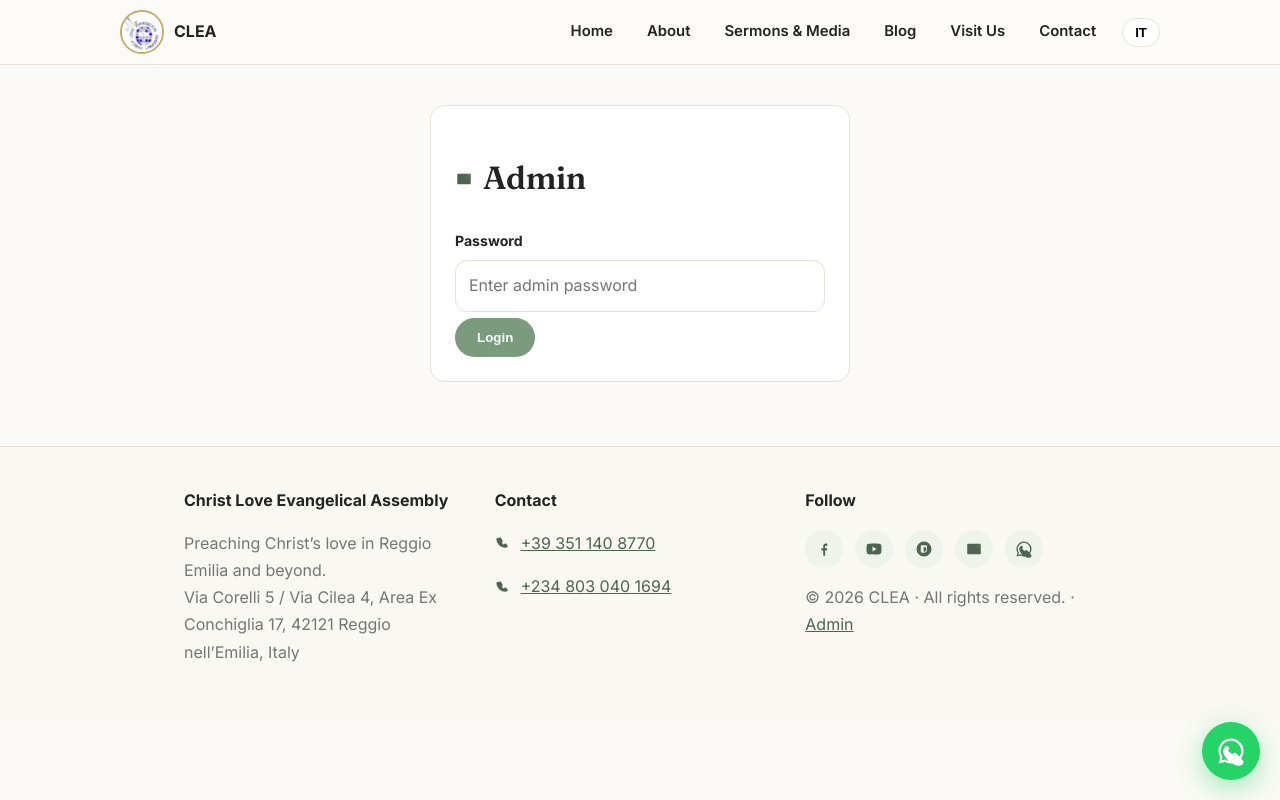
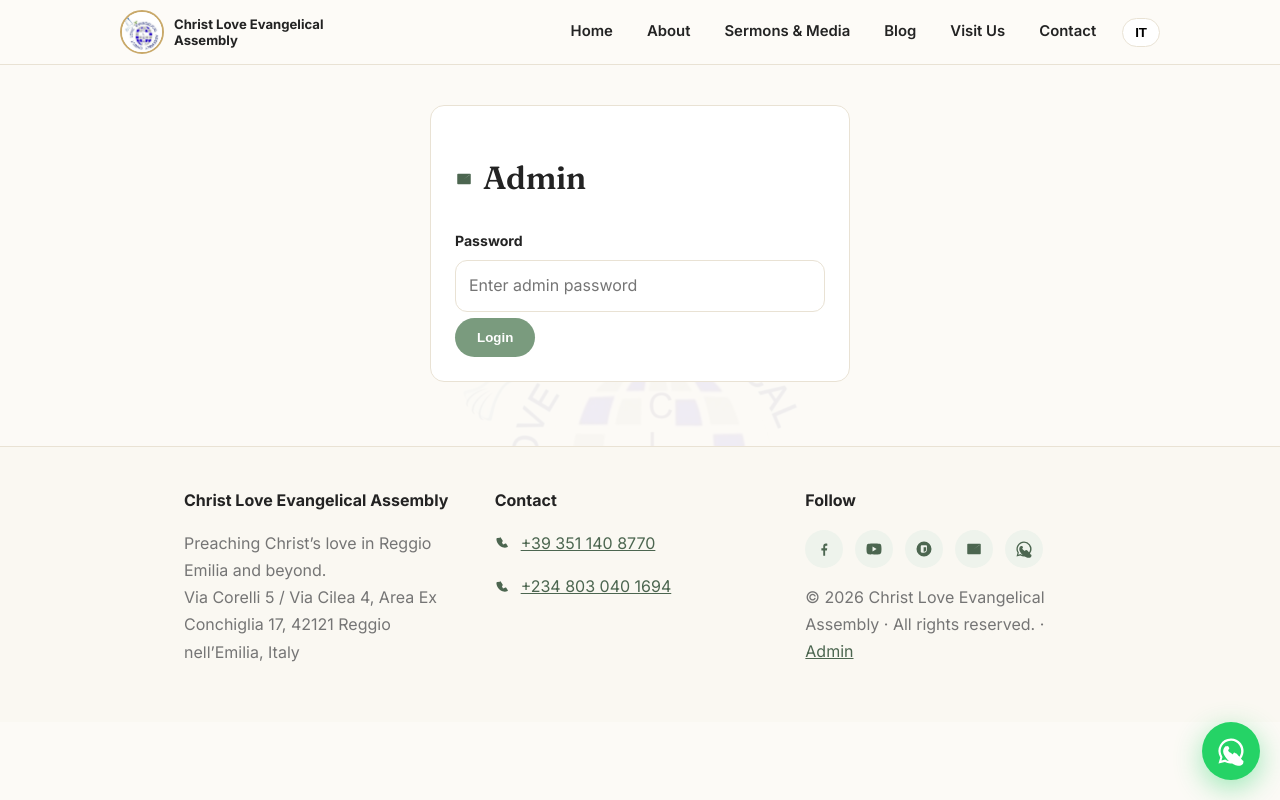
Before and after one commit to knight-dev01/CLEA, a React (Vite) app: page /admin in a window 1280 px wide. Built offline with nearby package versions, Linux system fonts and the light colour scheme.

Commit message:
Full church name site-wide, logo watermark backdrop, error-153-tolerant YouTube player

```diff
--- a/index.html
+++ b/index.html
@@ -5,7 +5,7 @@
 <link rel="icon" type="image/jpeg" href="logo.jpg" />
 <meta name="viewport" content="width=device-width, initial-scale=1.0" />
 <title>CLEA Reggio Emilia | Christ Love Evangelical Assembly — Chiesa Evangelica</title>
-<meta name="description" content="Christ Love Evangelical Assembly (CLEA) in Reggio Emilia, Italy. Sunday celebration 10:00, Bible study & prayer. Chiesa evangelica a Reggio Emilia — Via Corelli 5. EN/IT." />
+<meta name="description" content="Christ Love Evangelical Assembly in Reggio Emilia, Italy. Sunday celebration 10:00, Bible study & prayer. Chiesa evangelica a Reggio Emilia — Via Corelli 5. EN/IT." />
 <meta name="keywords" content="CLEA, Christ Love Evangelical Assembly, church Reggio Emilia, chiesa evangelica Reggio Emilia, Nigerian church Italy, sermons, Apostle Babatope Ojo" />
 <meta name="robots" content="index, follow" />
 <link rel="canonical" href="https://clea-reggioemilia.vercel.app/" />
@@ -14,7 +14,7 @@
 <meta property="og:description" content="A warm Bible-believing family in Reggio Emilia. Join us Sundays 10:00 — Via Corelli 5." />
 <meta property="og:image" content="logo.jpg" />
 <meta name="twitter:card" content="summary_large_image" />
-<meta name="twitter:title" content="CLEA Reggio Emilia" />
+<meta name="twitter:title" content="Christ Love Evangelical Assembly (CLEA) Reggio Emilia" />
 <meta name="twitter:description" content="Preaching Christ's love in Reggio Emilia and beyond." />
 <link rel="manifest" href="manifest.webmanifest" />
 <link rel="preconnect" href="https://fonts.googleapis.com" />
--- a/src/components/Layout.tsx
+++ b/src/components/Layout.tsx
@@ -9,7 +9,7 @@
   const L: [string, string][] = [['/', t('home')], ['/about', t('about')], ['/media', t('media')], ['/blog', t('blog')], ['/visit', t('visit')], ['/contact', t('contact')]];
   return (
     <nav className="nav"><div className="nav-in">
-      <a className="brand" href="/"><img src="logo.jpg" alt="CLEA logo" />CLEA</a>
+      <a className="brand" href="/"><img src="logo.jpg" alt="Christ Love Evangelical Assembly logo" /><span>Christ Love Evangelical Assembly</span></a>
       <div className="links">{L.map(([to, l]) => <NavLink key={to} to={to} className={({ isActive }) => isActive ? 'active' : ''}>{l}</NavLink>)}</div>
       <button className="langbtn" onClick={() => setLang(lang === 'en' ? 'it' : 'en')}>{lang === 'en' ? 'IT' : 'EN'}</button>
     </div></nav>
@@ -27,13 +27,13 @@
       </div>
       <div><strong>Follow</strong>
         <p className="socials">
-          <a href={SOCIALS.facebookPage} target="_blank" rel="noreferrer" aria-label="CLEA on Facebook"><FacebookIcon /></a>
-          <a href={SOCIALS.youtubeChannel} target="_blank" rel="noreferrer" aria-label="CLEA on YouTube"><YoutubeIcon /></a>
-          <a href={SOCIALS.blogspot} target="_blank" rel="noreferrer" aria-label="CLEA Blogspot"><BloggerIcon /></a>
-          <a href={`mailto:${SOCIALS.email}`} aria-label="Email CLEA"><MailIcon /></a>
-          <a href="https://wa.me/393511408770" target="_blank" rel="noreferrer" aria-label="CLEA on WhatsApp"><WhatsappIcon size={18} /></a>
+          <a href={SOCIALS.facebookPage} target="_blank" rel="noreferrer" aria-label="Christ Love Evangelical Assembly on Facebook"><FacebookIcon /></a>
+          <a href={SOCIALS.youtubeChannel} target="_blank" rel="noreferrer" aria-label="Christ Love Evangelical Assembly on YouTube"><YoutubeIcon /></a>
+          <a href={SOCIALS.blogspot} target="_blank" rel="noreferrer" aria-label="Christ Love Evangelical Assembly Blog"><BloggerIcon /></a>
+          <a href={`mailto:${SOCIALS.email}`} aria-label="Email Christ Love Evangelical Assembly"><MailIcon /></a>
+          <a href="https://wa.me/393511408770" target="_blank" rel="noreferrer" aria-label="Christ Love Evangelical Assembly on WhatsApp"><WhatsappIcon size={18} /></a>
         </p>
-        <p className="muted">© 2026 CLEA · {t('rights')} · <Link to="/admin">Admin</Link></p>
+        <p className="muted">© 2026 Christ Love Evangelical Assembly · {t('rights')} · <Link to="/admin">Admin</Link></p>
       </div>
     </div></footer>
   );
@@ -42,11 +42,11 @@
 export function WhatsAppFloat() {
   return (
     <a
-      href="https://wa.me/393511408770?text=Hello%20CLEA%2C%20I%20would%20like%20more%20info"
+      href="https://wa.me/393511408770?text=Hello%20Christ%20Love%20Evangelical%20Assembly%2C%20I%20would%20like%20more%20info"
       target="_blank"
       rel="noreferrer"
       className="wa-float"
-      aria-label="Chat with CLEA on WhatsApp"
+      aria-label="Chat with Christ Love Evangelical Assembly on WhatsApp"
     >
       <WhatsappIcon />
     </a>
@@ -55,5 +55,6 @@
 
 export default function Layout() {
   useScrolledNav();
-  return (<><Nav /><div className="wrap"><Outlet /></div><Footer /><WhatsAppFloat /></>);
+  const logo = `${import.meta.env.BASE_URL}logo.jpg`;
+  return (<><div className="watermark" aria-hidden="true" style={{ backgroundImage: `url('${logo}')` }} /><Nav /><div className="wrap"><Outlet /></div><Footer /><WhatsAppFloat /></>);
 }
--- /dev/null
+++ b/src/components/YouTubeUploads.tsx
@@ -0,0 +1,107 @@
+import { useEffect, useId, useRef, useState } from 'react';
+import { SOCIALS } from '../store';
+
+declare global {
+  interface Window {
+    YT?: {
+      Player: new (
+        el: HTMLElement | string,
+        opts: {
+          height: string;
+          width: string;
+          playerVars?: Record<string, unknown>;
+          events?: { onReady?: (e: { target: YTPlayer }) => void; onError?: (e: { data: number }) => void };
+        }
+      ) => YTPlayer;
+    };
+    onYouTubeIframeAPIReady?: () => void;
+  }
+}
+
+type YTPlayer = {
+  loadPlaylist: (opts: { list: string; listType: string }) => void;
+  nextVideo: () => void;
+  destroy: () => void;
+};
+
+let apiPromise: Promise<void> | null = null;
+function loadApi(): Promise<void> {
+  if (window.YT?.Player) return Promise.resolve();
+  if (!apiPromise) {
+    apiPromise = new Promise((resolve) => {
+      const prev = window.onYouTubeIframeAPIReady;
+      window.onYouTubeIframeAPIReady = () => {
+        prev?.();
+        resolve();
+      };
+      const s = document.createElement('script');
+      s.src = 'https://www.youtube.com/iframe_api';
+      s.async = true;
+      document.head.appendChild(s);
+    });
+  }
+  return apiPromise;
+}
+
+/**
+ * Channel-uploads player that tolerates error 153 (embedding blocked /
+ * restricted video) by skipping to the next video, and falls back to a
+ * "Watch on YouTube" link if playback fails repeatedly.
+ */
+export default function YouTubeUploads() {
+  const mountId = useId().replace(/[^a-zA-Z0-9]/g, '');
+  const player = useRef<YTPlayer | null>(null);
+  const errors = useRef(0);
+  const [failed, setFailed] = useState(false);
+
+  useEffect(() => {
+    let alive = true;
+    loadApi().then(() => {
+      if (!alive || !window.YT) return;
+      player.current = new window.YT.Player(`yt-uploads-${mountId}`, {
+        height: '100%',
+        width: '100%',
+        playerVars: { listType: 'playlist', list: 'UUXRGmn1DVIWXTTmBh5BjwXw', rel: 0 },
+        events: {
+          onReady: (e) => e.target.loadPlaylist({ list: 'UUXRGmn1DVIWXTTmBh5BjwXw', listType: 'playlist' }),
+          onError: (e) => {
+            // 101/150 = embedding disabled, 153 = configuration/restriction error
+            if ([101, 150, 153].includes(e.data)) {
+              errors.current += 1;
+              if (errors.current > 4) {
+                setFailed(true);
+                return;
+              }
+              try {
+                player.current?.nextVideo();
+              } catch { /* ignore */ }
+            }
+          },
+        },
+      });
+    });
+    return () => {
+      alive = false;
+      try {
+        player.current?.destroy();
+      } catch { /* ignore */ }
+      player.current = null;
+    };
+  }, [mountId]);
+
+  if (failed) {
+    return (
+      <div className="card" style={{ textAlign: 'center', padding: 32 }}>
+        <p className="muted">Some videos restrict embedded playback.</p>
+        <a className="btn solid" href={SOCIALS.youtubeChannel} target="_blank" rel="noreferrer">
+          Watch all videos on YouTube
+        </a>
+      </div>
+    );
+  }
+  return (
+    <div className="vid-wrap" style={{ marginTop: 12 }}>
+      <div id={`yt-uploads-${mountId}`} style={{ position: 'absolute', inset: 0 }} />
+    </div>
+  );
+}
--- a/src/i18n.tsx
+++ b/src/i18n.tsx
@@ -7,7 +7,7 @@
     home: 'Home', about: 'About', media: 'Sermons & Media', blog: 'Blog', visit: 'Visit Us', contact: 'Contact', admin: 'Admin',
     heroKicker: 'Reggio Emilia · Italy',
     heroTitle: 'A place to belong, believe and become.',
-    heroSub: 'Christ Love Evangelical Assembly (CLEA) — a warm, Bible-believing family in Reggio nell\u2019Emilia. Join us Sundays and midweek.',
+    heroSub: 'Christ Love Evangelical Assembly — a warm, Bible-believing family in Reggio nell\u2019Emilia. Join us Sundays and midweek.',
     joinUs: 'Plan Your Visit', watch: 'Watch Sermons',
     serviceTimes: 'Service Times', latestSermons: 'Latest Sermons', latestBlog: 'From the Blog', pastors: 'Our Pastors',
     sunday: 'Sunday Celebration Service', wednesday: 'Wednesday Bible Study', friday: 'Friday Prayer & Vigil',
@@ -20,7 +20,7 @@
     home: 'Home', about: 'Chi Siamo', media: 'Predicazioni e Media', blog: 'Blog', visit: 'Vieni a Trovarci', contact: 'Contatti', admin: 'Admin',
     heroKicker: 'Reggio Emilia · Italia',
     heroTitle: 'Un luogo dove appartenere, credere e crescere.',
-    heroSub: 'Christ Love Evangelical Assembly (CLEA) — una calda famiglia biblica a Reggio nell\u2019Emilia. Ti aspettiamo la domenica e durante la settimana.',
+    heroSub: 'Christ Love Evangelical Assembly — una calda famiglia biblica a Reggio nell\u2019Emilia. Ti aspettiamo la domenica e durante la settimana.',
     joinUs: 'Pianifica la Visita', watch: 'Guarda le Predicazioni',
     serviceTimes: 'Orari delle Celebrazioni', latestSermons: 'Ultime Predicazioni', latestBlog: 'Dal Blog', pastors: 'I Nostri Pastori',
     sunday: 'Domenica — Culto di Celebrazione', wednesday: 'Mercoledì — Studio Biblico', friday: 'Venerdì — Preghiera e Veglia',
--- a/src/index.css
+++ b/src/index.css
@@ -1,5 +1,9 @@
 :root{--bg:#FCFAF6;--sage:#7A9B7E;--sage-d:#4c6650;--gold:#C9A96A;--ink:#232323;--muted:#757575;--card:#fff;--line:#e9e2d4;--radius:14px;--font-body:'Inter','Segoe UI',system-ui,-apple-system,sans-serif;--font-display:'Fraunces',Georgia,serif}
 *{box-sizing:border-box}body{margin:0;font-family:var(--font-body);background:var(--bg);color:var(--ink);line-height:1.7;-webkit-font-smoothing:antialiased}
+/* Persistent logo watermark backdrop (image set inline in Layout for correct base path) */
+.watermark{position:fixed;inset:0;z-index:0;pointer-events:none;background-position:center 62%;background-size:min(72vmin,420px);background-repeat:no-repeat;opacity:.055}
+.wrap,footer{position:relative;z-index:1}
+.brand span{font-size:.82rem;line-height:1.25;max-width:190px}
 h1,h2{font-family:var(--font-display);font-weight:600;letter-spacing:-.01em}
 a{color:var(--sage-d)}.wrap{max-width:960px;margin:0 auto;padding:0 24px}
 .nav{position:sticky;top:0;z-index:50;background:rgba(253,251,247,.94);backdrop-filter:blur(8px);border-bottom:1px solid var(--line)}
--- a/src/pages/Admin.tsx
+++ b/src/pages/Admin.tsx
@@ -5,7 +5,7 @@
 import { ChurchIcon, VideoIcon, BookIcon, UsersIcon, MailIcon } from '../icons';
 
 export default function Admin() {
-  useSEO('Admin | CLEA', 'CLEA admin panel.');
+  useSEO('Admin | Christ Love Evangelical Assembly', 'Christ Love Evangelical Assembly admin panel.');
   const [authed, setAuthed] = useState(
     sessionStorage.getItem('clea-admin') === '1' || !!sessionStorage.getItem('clea-token')
   );
--- a/src/pages/Main.tsx
+++ b/src/pages/Main.tsx
@@ -9,6 +9,7 @@
 import { verseOfDay } from '../verse';
 import { fetchContent, contentToImages, type EventItem } from '../cms';
 import { useMemo } from 'react';
+import YouTubeUploads from '../components/YouTubeUploads';
 
 const MAP = 'https://www.google.com/maps?q=Via+Corelli+5+Reggio+Emilia+Italy&output=embed';
 export const PASTORS = [
@@ -19,7 +20,7 @@
 
 export function Home() {
   const { t, lang } = useLang();
-  useSEO('CLEA Reggio Emilia | Christ Love Evangelical Assembly', 'CLEA — Christ Love Evangelical Assembly in Reggio Emilia Italy. Sunday services, Bible study, sermons. Chiesa evangelica a Reggio Emilia.');
+  useSEO('Christ Love Evangelical Assembly Reggio Emilia', 'Christ Love Evangelical Assembly in Reggio Emilia Italy. Sunday services, Bible study, sermons. Chiesa evangelica a Reggio Emilia.');
   const [blog, setBlog] = useState<BlogPost[]>([]);
   const [media, setMedia] = useState<MediaLink[]>([]);
   const [events, setEvents] = useState<EventItem[]>([]);
@@ -77,16 +78,16 @@
     {events.length > 0 && (<section className="sec reveal band" style={{ borderRadius: 18, padding: 18 }}><h2 className="h-icon"><UsersIcon /> {lang === 'it' ? 'Prossimi Eventi' : 'Upcoming Events'}</h2>
       <div className="grid g3">{events.slice(0, 3).map((ev) => <div className="card" key={ev.id}><span className="pill">{ev.date}{ev.time ? ` · ${ev.time}` : ''}</span><h3>{lang === 'it' ? ev.title_it || ev.title : ev.title}</h3>{ev.location && <p className="muted">{ev.location}</p>}</div>)}</div>
     </section>)}
-    <section className="sec reveal"><h2 className="h-icon"><PinIcon /> Visit Us</h2><div className="map-wrap"><iframe className="map" src={MAP} title="CLEA Map" loading="lazy" /></div></section>
+    <section className="sec reveal"><h2 className="h-icon"><PinIcon /> Visit Us</h2><div className="map-wrap"><iframe className="map" src={MAP} title="Christ Love Evangelical Assembly map" loading="lazy" /></div></section>
   </>);
 }
 
 export function About() {
   const { lang } = useLang();
-  useSEO('About CLEA | Vision, Beliefs & Pastors', 'About Christ Love Evangelical Assembly Reggio Emilia: vision, beliefs, pastorate.');
+  useSEO('About Christ Love Evangelical Assembly | Vision, Beliefs & Pastors', 'About Christ Love Evangelical Assembly Reggio Emilia: vision, beliefs, pastorate.');
   const en = lang === 'en';
   return (<div className="sec">
-    <h1>{en ? 'About CLEA' : 'Chi Siamo'}</h1>
+    <h1>{en ? 'About Christ Love Evangelical Assembly' : 'Chi Siamo'}</h1>
     <div className="card"><h3 className="h-icon"><ChurchIcon /> {en ? 'Vision' : 'Visione'}</h3><p>{en ? 'To preach Christ\u2019s love, raise disciples and serve our city — a multicultural family where everyone belongs.' : 'Predicare l\u2019amore di Cristo, formare discepoli e servire la città — una famiglia multiculturale dove tutti sono accolti.'}</p></div>
     <div className="card" style={{ marginTop: 14 }}><h3 className="h-icon"><BookIcon /> {en ? 'Beliefs' : 'Credo'}</h3><p>{en ? 'We believe the Bible is God\u2019s Word, salvation through Jesus Christ, the power of the Holy Spirit, water baptism and holy living.' : 'Crediamo che la Bibbia è la Parola di Dio, la salvezza tramite Gesù Cristo, la potenza dello Spirito Santo, il battesimo e la santità.'}</p></div>
     <h2 className="h-icon" style={{ marginTop: 22 }}><UsersIcon /> {en ? 'Pastorate' : 'Pastori'}</h2>
@@ -95,7 +96,7 @@
 }
 
 export function Media() {
-  useSEO('Sermons & Media | CLEA Reggio Emilia', 'Watch CLEA sermons: YouTube and Facebook videos from Reggio Emilia church.');
+  useSEO('Sermons & Media | Christ Love Evangelical Assembly Reggio Emilia', 'Watch Christ Love Evangelical Assembly sermons: YouTube and Facebook videos from Reggio Emilia church.');
   const [media, setMedia] = useState<MediaLink[]>([]);
   useEffect(() => { try { setMedia(JSON.parse(localStorage.getItem('clea-media') || '[]')); } catch { /* */ } });
   return (<div className="sec"><h1 className="h-icon"><VideoIcon /> Sermons & Media</h1>
@@ -103,9 +104,9 @@
       <div className="rowbtns"><a className="btn solid" href="https://www.youtube.com/@pastordoctorbolanleoluwake3805" target="_blank" rel="noreferrer">Watch on YouTube</a>
       <a className="btn ghost" href="https://www.youtube.com/@pastordoctorbolanleoluwake3805?sub_confirmation=1" target="_blank" rel="noreferrer">Subscribe</a></div></div>
     <div className="card" style={{ marginBottom: 20 }}><span className="pill">Latest uploads · auto-updates</span>
-      <div className="vid-wrap" style={{ marginTop: 12 }}><iframe src="https://www.youtube.com/embed?listType=playlist&list=UUXRGmn1DVIWXTTmBh5BjwXw" title="CLEA latest YouTube uploads" allowFullScreen loading="lazy" referrerPolicy="no-referrer" allow="fullscreen; encrypted-media; picture-in-picture" /></div></div>
+      <YouTubeUploads /></div>
     <div className="card" style={{ marginBottom: 20 }}><span className="pill">Latest from Facebook · auto-updates</span>
-      <div className="vid-wrap tall" style={{ marginTop: 12 }}><iframe src="https://www.facebook.com/plugins/page.php?href=https%3A%2F%2Fwww.facebook.com%2F1806488646340376&tabs=timeline&width=500&height=700&small_header=false&adapt_container_width=true&hide_cover=false&show_facepile=true" title="CLEA latest Facebook posts" loading="lazy" referrerPolicy="no-referrer" allow="fullscreen; encrypted-media; picture-in-picture" /></div>
+      <div className="vid-wrap tall" style={{ marginTop: 12 }}><iframe src="https://www.facebook.com/plugins/page.php?href=https%3A%2F%2Fwww.facebook.com%2F1806488646340376&tabs=timeline&width=500&height=700&small_header=false&adapt_container_width=true&hide_cover=false&show_facepile=true" title="Christ Love Evangelical Assembly latest Facebook posts" loading="lazy" referrerPolicy="no-referrer" allow="fullscreen; encrypted-media; picture-in-picture" /></div>
       <div className="rowbtns"><a className="btn ghost" href="https://www.facebook.com/1806488646340376" target="_blank" rel="noreferrer">Follow on Facebook · 1.1K</a></div></div>
     <p className="muted">YouTube & Facebook — new videos added by the media team via Admin.</p>
     <div className="grid g3">{media.map(m => <div className="card" key={m.id}><span className="pill">{m.type}</span><h3>{m.title}</h3><div className={'vid-wrap' + (m.type === 'facebook' ? ' tall' : '')}><iframe src={m.url} title={m.title} allowFullScreen loading="lazy" referrerPolicy="no-referrer" allow="fullscreen; encrypted-media; picture-in-picture" /></div></div>)}</div>
@@ -114,24 +115,24 @@
 
 export function Blog() {
   const { lang } = useLang();
-  useSEO('Blog | CLEA Reggio Emilia', 'CLEA church blog: devotionals, news and testimonies in English and Italian.');
+  useSEO('Blog | Christ Love Evangelical Assembly Reggio Emilia', 'Christ Love Evangelical Assembly church blog: devotionals, news and testimonies in English and Italian.');
   const [blog, setBlog] = useState<BlogPost[]>([]);
   useEffect(() => { try { setBlog(JSON.parse(localStorage.getItem('clea-blog') || '[]')); } catch { /* */ } });
   return (<div className="sec"><h1 className="h-icon"><BookIcon /> Blog</h1><div className="grid g3">{blog.map(b => <article className="card" key={b.id}>{b.imageUrl && <img src={b.imageUrl} alt="" loading="lazy" />}<small className="muted">{b.date}</small><h3>{lang === 'it' ? b.title_it || b.title : b.title}</h3><p>{lang === 'it' ? b.body_it || b.body : b.body}</p></article>)}</div></div>);
 }
 
 export function Visit() {
-  useSEO('Visit Us | CLEA Reggio Emilia — Service Times & Map', 'Visit CLEA: Via Corelli 5, Reggio Emilia. Sunday 10:00, Wednesday Bible Study, Friday Vigil. Map & directions.');
+  useSEO('Visit Us | Christ Love Evangelical Assembly Reggio Emilia — Service Times & Map', 'Visit Christ Love Evangelical Assembly: Via Corelli 5, Reggio Emilia. Sunday 10:00, Wednesday Bible Study, Friday Vigil. Map & directions.');
   const { t } = useLang();
   return (<div className="sec"><h1 className="h-icon"><PinIcon /> {t('visit')}</h1>
     <div className="card"><strong>{t('address')}</strong><p className="muted">Bus lines to Via Cilea · Parking nearby · Accessible entrance</p>
     <p><strong>Sunday:</strong> 10:00–12:30 · <strong>Wednesday:</strong> 18:30–20:00 · <strong>Friday:</strong> 22:00–02:00</p></div>
-    <div style={{ marginTop: 14 }}><iframe className="map" title="CLEA Map" loading="lazy" src="https://www.google.com/maps?q=Via+Corelli+5+Reggio+Emilia+Italy&output=embed" /></div>
+    <div style={{ marginTop: 14 }}><iframe className="map" title="Christ Love Evangelical Assembly map" loading="lazy" src="https://www.google.com/maps?q=Via+Corelli+5+Reggio+Emilia+Italy&output=embed" /></div>
   </div>);
 }
 
 export function Contact() {
-  useSEO('Contact CLEA Reggio Emilia', 'Contact CLEA church: phone, WhatsApp +39 351 140 8770, Nigeria +2348030401694, Reggio Emilia address.');
+  useSEO('Contact Christ Love Evangelical Assembly Reggio Emilia', 'Contact Christ Love Evangelical Assembly church: phone, WhatsApp +39 351 140 8770, Nigeria +2348030401694, Reggio Emilia address.');
   return (<div className="sec"><h1 className="h-icon"><MailIcon /> Contact</h1><div className="grid g3">
     <div className="card"><h3 className="h-icon"><PhoneIcon /> Phone / WhatsApp</h3><p><a href="tel:+393511408770">+39 351 140 8770</a><br /><a href="tel:+2348030401694">+234 803 040 1694</a></p>
     <p><a className="btn solid" href="https://wa.me/393511408770">WhatsApp Us</a></p></div>
--- a/src/store.ts
+++ b/src/store.ts
@@ -7,7 +7,7 @@
 const K = { blog: 'clea-blog', media: 'clea-media', images: 'clea-images' };
 
 const seedBlog: BlogPost[] = [
-  { id: 'welcome', title: 'Welcome to CLEA Reggio Emilia', title_it: 'Benvenuti alla CLEA Reggio Emilia', body: 'We are a family of faith sharing the love of Christ. Join us every Sunday at 10:00.', body_it: 'Siamo una famiglia di fede che condivide l\u2019amore di Cristo. Unisciti a noi ogni domenica alle 10:00.', date: '2026-09-01', imageUrl: 'https://picsum.photos/seed/clea1/800/500' },
+  { id: 'welcome', title: 'Welcome to Christ Love Evangelical Assembly Reggio Emilia', title_it: 'Benvenuti alla Christ Love Evangelical Assembly Reggio Emilia', body: 'We are a family of faith sharing the love of Christ. Join us every Sunday at 10:00.', body_it: 'Siamo una famiglia di fede che condivide l\u2019amore di Cristo. Unisciti a noi ogni domenica alle 10:00.', date: '2026-09-01', imageUrl: 'https://picsum.photos/seed/clea1/800/500' },
   { id: 'faith', title: 'Walking in Love and Faith', title_it: 'Camminare nell\u2019amore e nella fede', body: 'Discover our midweek Bible study and Friday prayer meetings. All are welcome.', body_it: 'Scopri il nostro studio biblico infrasettimanale e gli incontri di preghiera del venerdì. Tutti sono benvenuti.', date: '2026-09-15', imageUrl: 'https://picsum.photos/seed/clea2/800/500' },
 ];
 export const SOCIALS = {
@@ -22,7 +22,7 @@
   phoneIT: '+39 351 140 8770',
 };
 const seedMedia: MediaLink[] = [
-  { id: 'm1', type: 'facebook', url: 'https://www.facebook.com/plugins/page.php?href=https%3A%2F%2Fwww.facebook.com%2F1806488646340376&tabs=timeline&width=500&height=700&small_header=false&adapt_container_width=true&hide_cover=false&show_facepile=true', title: 'CLEA on Facebook — latest posts & live videos' },
+  { id: 'm1', type: 'facebook', url: 'https://www.facebook.com/plugins/page.php?href=https%3A%2F%2Fwww.facebook.com%2F1806488646340376&tabs=timeline&width=500&height=700&small_header=false&adapt_container_width=true&hide_cover=false&show_facepile=true', title: 'Christ Love Evangelical Assembly on Facebook — latest posts & live videos' },
   { id: 'm2', type: 'facebook', url: 'https://www.facebook.com/plugins/video.php?href=https://www.facebook.com/1806488646340376/videos/', title: 'Sunday Celebration Service (Facebook)' },
 ];
 const seedImages: SiteImages = {
```
